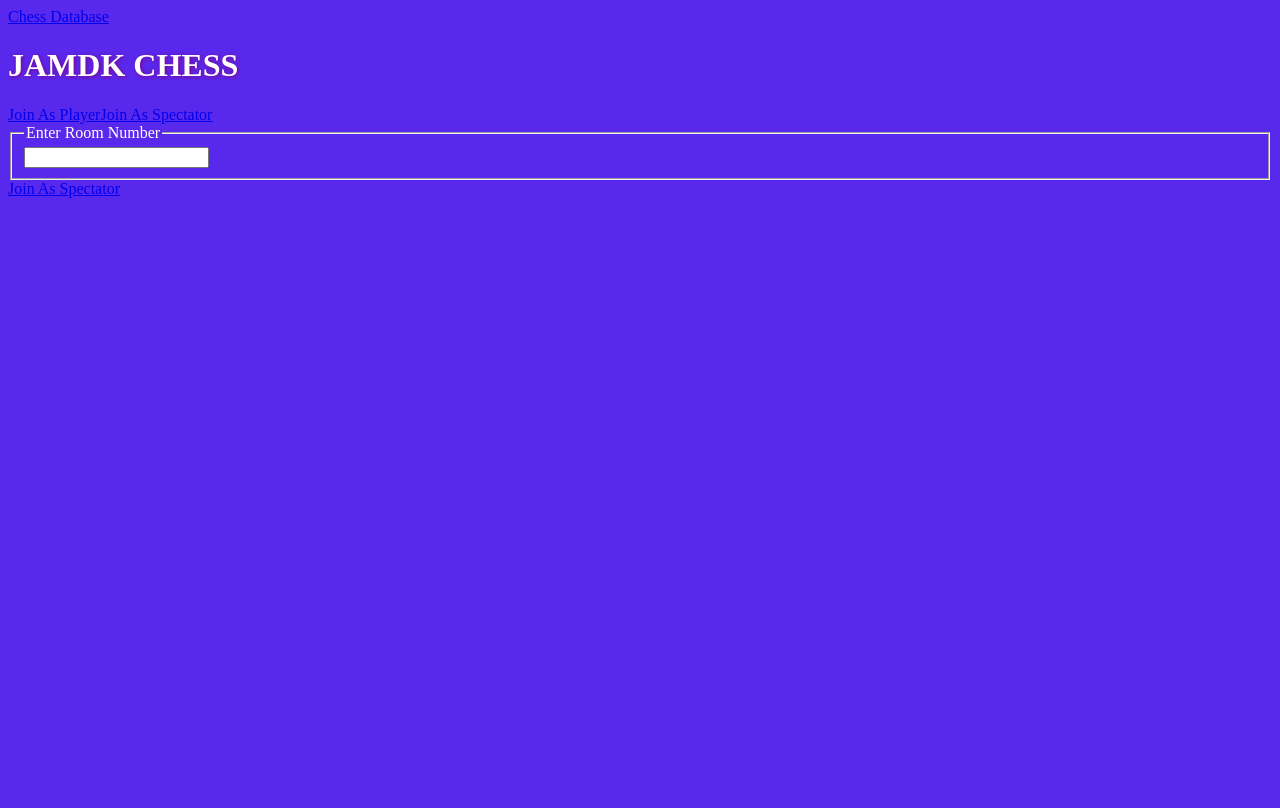
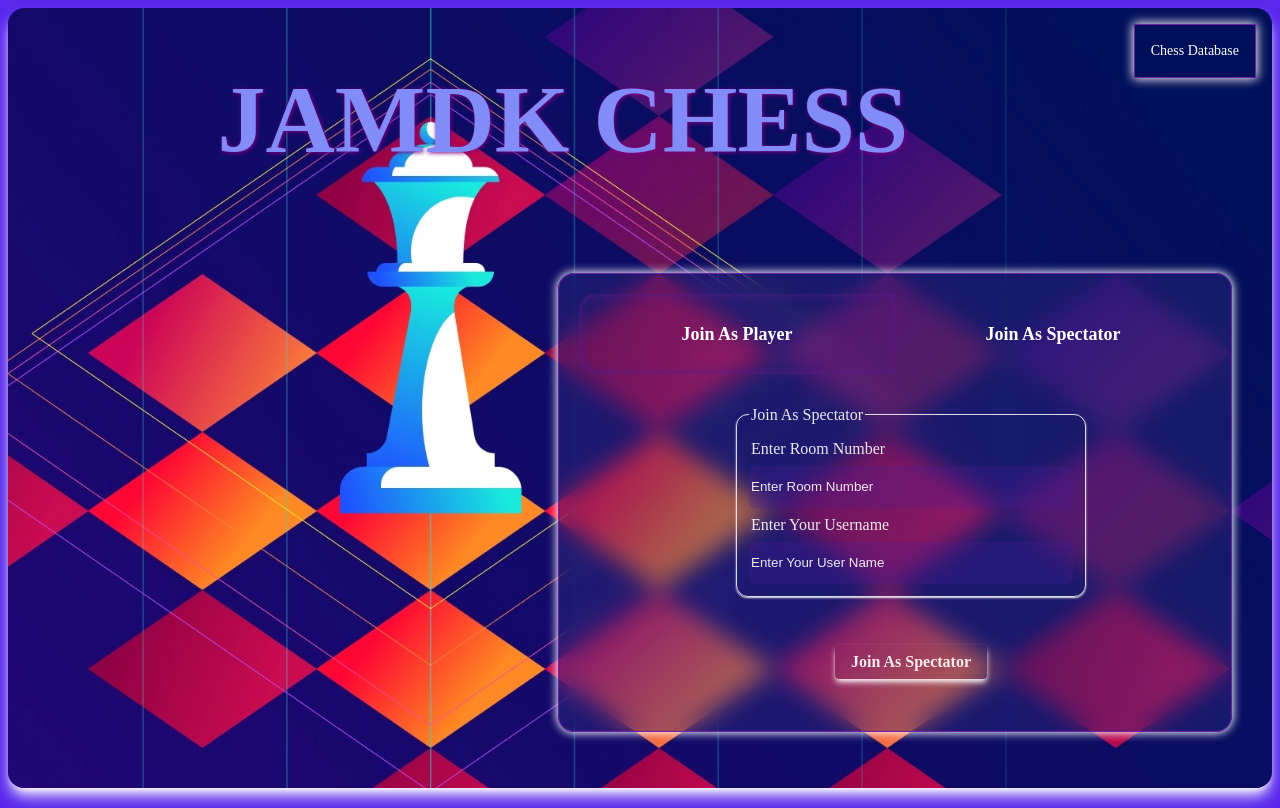
Before and after one commit to VexMihir/chessApp, a React (Create React App) app in the folder client/: page /joinAsSpectator in a window 1280 px wide. Built offline with nearby package versions, Linux system fonts and the light colour scheme.

Commit message:
checkpoint3_progress:final_afterTest

```diff
--- a/client/src/components/roomAssignment/JoinAsSpectator/SpectatorForm.js
+++ b/client/src/components/roomAssignment/JoinAsSpectator/SpectatorForm.js
@@ -14,7 +14,7 @@ export function SpectatorForm() {
 
     const handleRoomNumber = (e) => {
         e.preventDefault();
-        setRoomNumber(Number(refInput.current.value))
+        setRoomNumber(Number(refRoom.current.value))
     }
 
     return (
@@ -22,8 +22,15 @@ export function SpectatorForm() {
             <fieldset className={"inline-block m-auto p-2 border border-solid border-purple-450 border-3 mt-[1rem] " +
                 "rounded-xl p-2 " +
                 "shadow shadow-sm shadow-white "}>
+                <legend className={"rounded text-white m-1"}>Join As Spectator</legend>
                 <legend className={"rounded text-white m-1"}>Enter Room Number</legend>
                 <input type={"text"} placeholder={"Enter Room Number"}
+                       ref={refRoom}
+                       onChange={(e)=>(handleRoomNumber(e))}
+                       className={"rounded-md text-white w-80 h-10 px-0.5 border-none m-1 bg-violet-900/30"}
+                />
+                <legend className={"rounded text-white m-1"}>Enter Your Username</legend>
+                <input type={"text"} placeholder={"Enter Your User Name"}
                        ref={refInput}
                        onChange={(e)=>(handleOnChange(e))}
                        className={"rounded-md text-white w-80 h-10 px-0.5 border-none m-1 bg-violet-900/30"}
@@ -35,7 +42,7 @@ export function SpectatorForm() {
                             "text-white font-bold border border-purple-450 rounded " +
                             "shadow shadow-md shadow-white " +
                             "m-auto mb-[3rem]"}
-                    to={"/waitingRoomForm"}
+                    to={"/inGameView/"+ roomNumber}
                     state={{userName: userName}}
                 >Join As Spectator</NavLink>
         </div>
--- /dev/null
+++ b/client/tailwind.config.js
@@ -0,0 +1,18 @@
+/** @type {import('tailwindcss').Config} */
+module.exports = {
+  content: ["./src/**/*.{html,js}"],
+  theme: {
+    extend: {
+      backgroundImage: {
+        "chessImage": " url('/public/joinRoomPic/image.jpg')"
+      },
+      boxShadow: {
+        "innerReal": "inset -10px -10px 15px rgba(255, 255, 255, 0.5), inset 10px 10px 15px rgba(70, 70, 70, 0.12)"
+      }
+    },
+  },
+  plugins: [],
+  corePlugins: {
+    preflight: false,
+  }
+}
```
